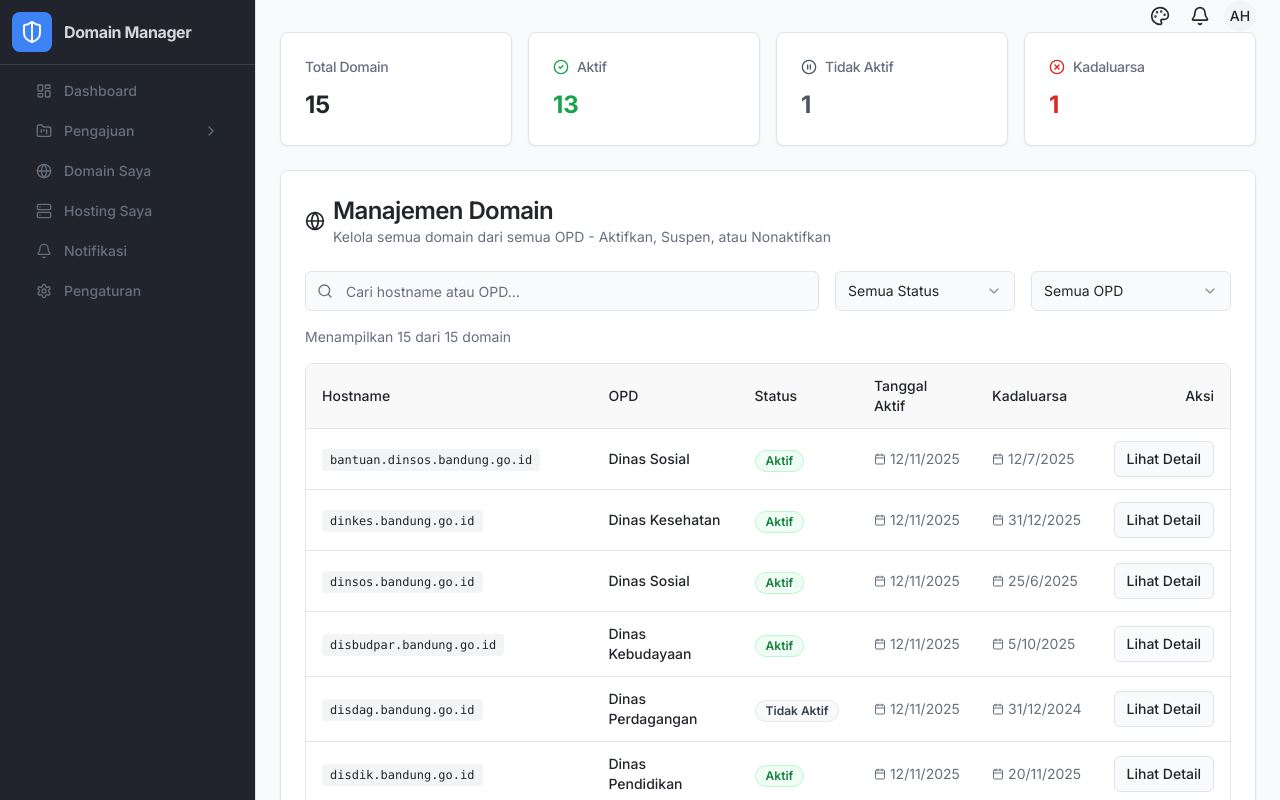
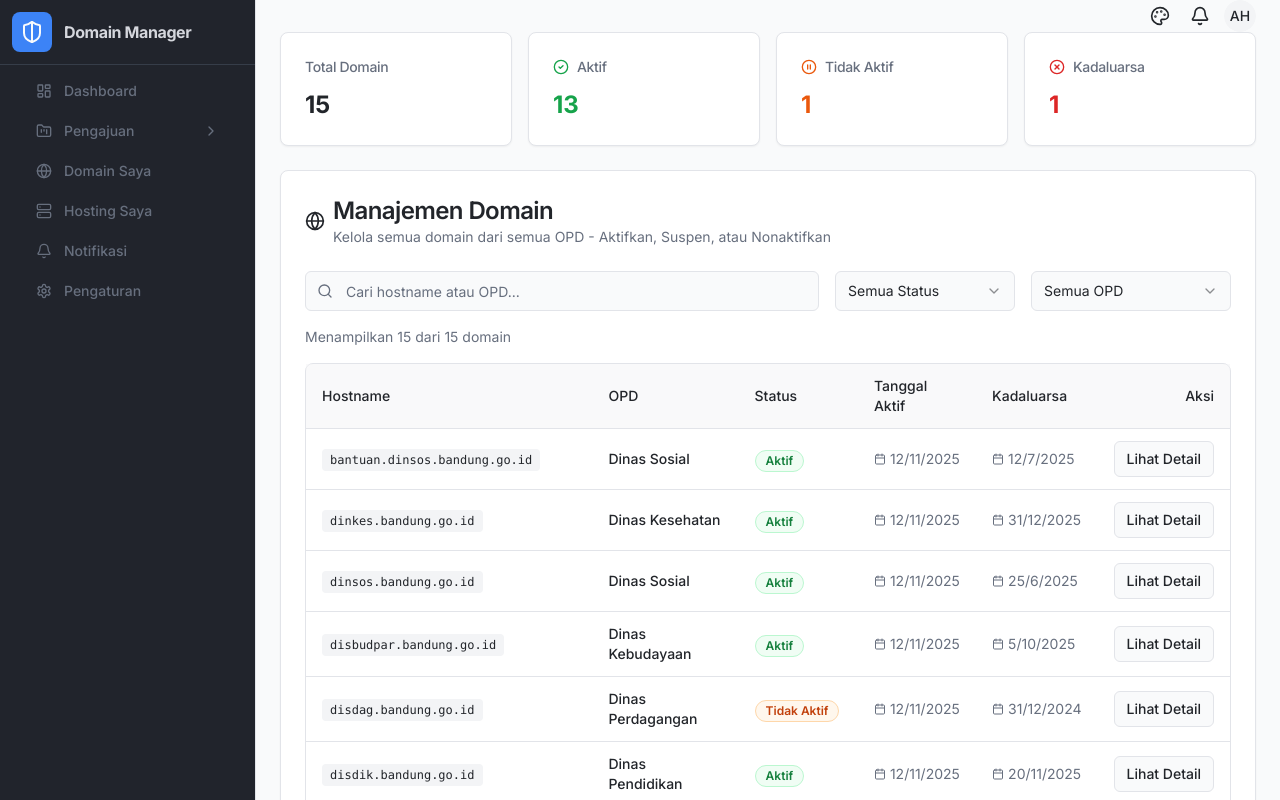
Before and after one commit to chucur00t/domain-manager, a Next.js app: page /super-admin/domains in a window 1280 px wide. Shown: the top 800 px of the page. Built offline with nearby package versions, Linux system fonts and the light colour scheme.

Commit message:
Change inactive status color to orange in domain management statistics and badges

```diff
--- a/src/app/(app)/super-admin/domains/page.tsx
+++ b/src/app/(app)/super-admin/domains/page.tsx
@@ -260,7 +260,7 @@
         return (
           <Badge
             variant="outline"
-            className="bg-gray-50 text-gray-700 border-gray-200"
+            className="bg-orange-50 text-orange-700 border-orange-200"
           >
             Tidak Aktif
           </Badge>
@@ -287,8 +287,6 @@
         return <Badge variant="outline">{status}</Badge>;
     }
   };
-
-
 
   if (isLoading) {
     return (
@@ -329,12 +327,12 @@
           <Card>
             <CardHeader className="pb-3">
               <CardTitle className="text-sm font-medium text-muted-foreground flex items-center gap-2">
-                <PauseCircle className="h-4 w-4 text-gray-600" />
+                <PauseCircle className="h-4 w-4 text-orange-600" />
                 Tidak Aktif
               </CardTitle>
             </CardHeader>
             <CardContent>
-              <div className="text-2xl font-bold text-gray-600">
+              <div className="text-2xl font-bold text-orange-600">
                 {stats.inactive}
               </div>
             </CardContent>
@@ -498,7 +496,9 @@
                               <Button
                                 size="sm"
                                 variant="outline"
-                                onClick={() => handleOpenDialog(domain, "health-check")}
+                                onClick={() =>
+                                  handleOpenDialog(domain, "health-check")
+                                }
                               >
                                 Lihat Detail
                               </Button>
@@ -797,7 +797,8 @@
                   onClick={handleSubmitAction}
                   disabled={
                     isSubmitting ||
-                    ((actionType === "suspend" || actionType === "deactivate") &&
+                    ((actionType === "suspend" ||
+                      actionType === "deactivate") &&
                       !reason.trim())
                   }
                   variant={
```
